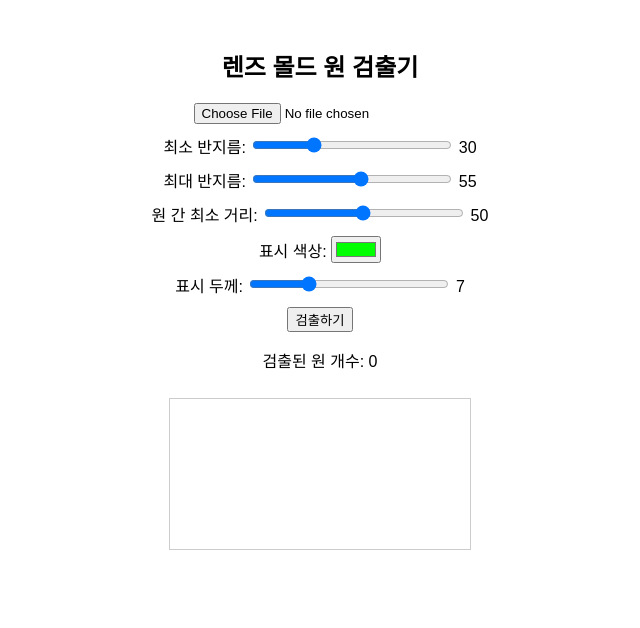
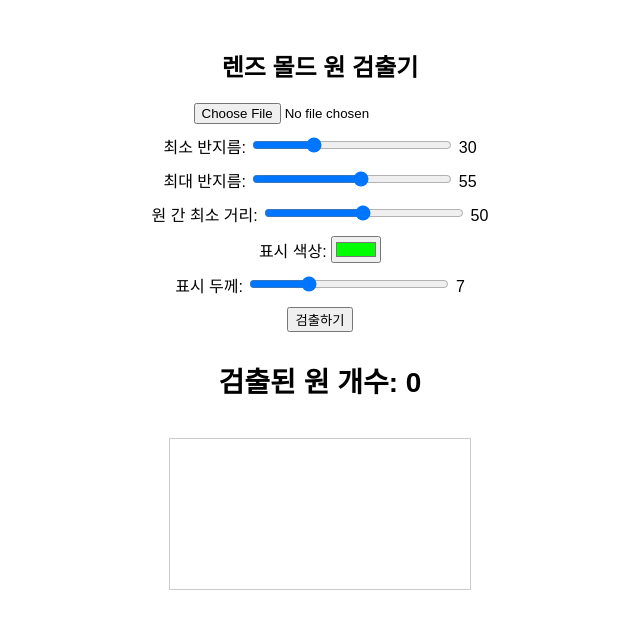
Before and after one commit to KIMNaNari/lens-counter, a plain HTML site: page index.html in a window 1280 px wide. Shown: the whole page, without its empty margins (320-960 px from the left). Drawn offline with Linux system fonts and the light colour scheme.

Commit message:
Update index.html

```diff
--- a/index.html
+++ b/index.html
@@ -3,7 +3,7 @@
 <html>
 <head>
   <meta charset="UTF-8">
-  <title>렌즈 몰드 카운터</title>
+  <title>🔎 렌즈 몰드 카운터</title>
   <style>
     body { font-family: Arial; text-align: center; padding: 20px; }
     canvas { border: 1px solid #ccc; margin-top: 10px; max-width: 100%; height: auto; }
@@ -34,7 +34,8 @@
   <div class="param">표시 두께: <input type="range" id="thick" min="2" max="20" value="7"> <span id="thickVal">7</span></div>
 
   <button onclick="process()">검출하기</button>
-  <p>검출된 원 개수: <span id="count">0</span></p>
+  <p style="font-size: 28px; font-weight: bold;">
+  검출된 원 개수: <span id="count">0</span></p>
 
   <img id="hiddenImg">
   <canvas id="canvas"></canvas>
```
